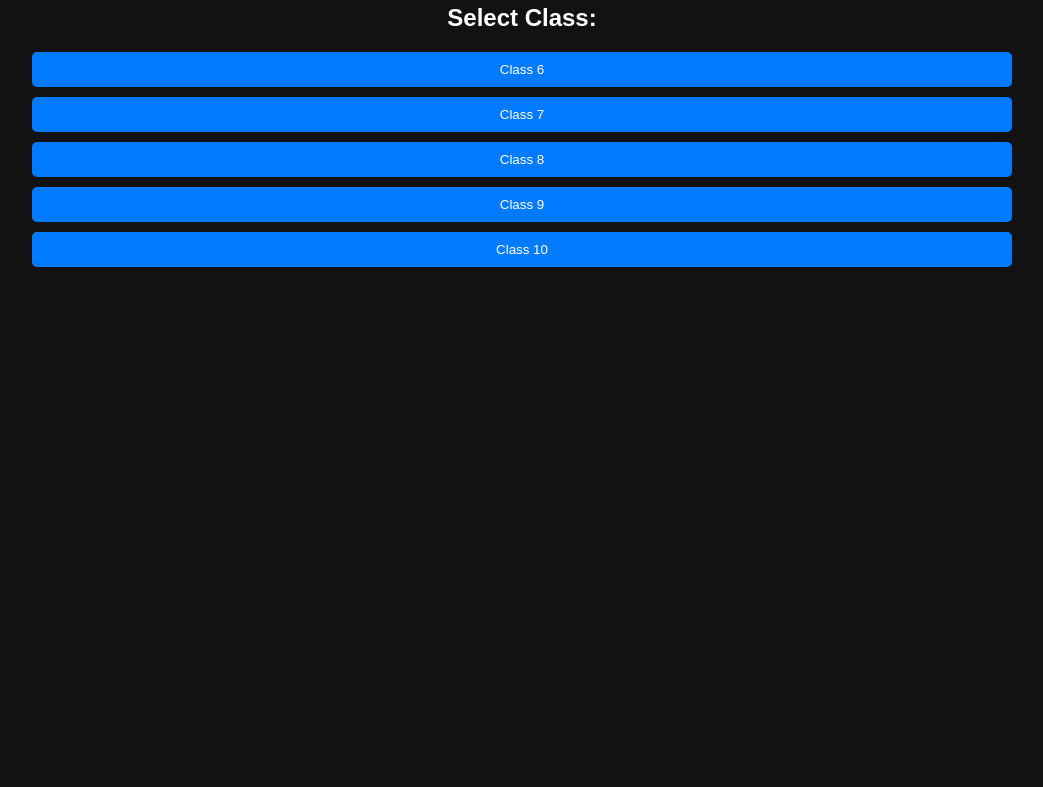
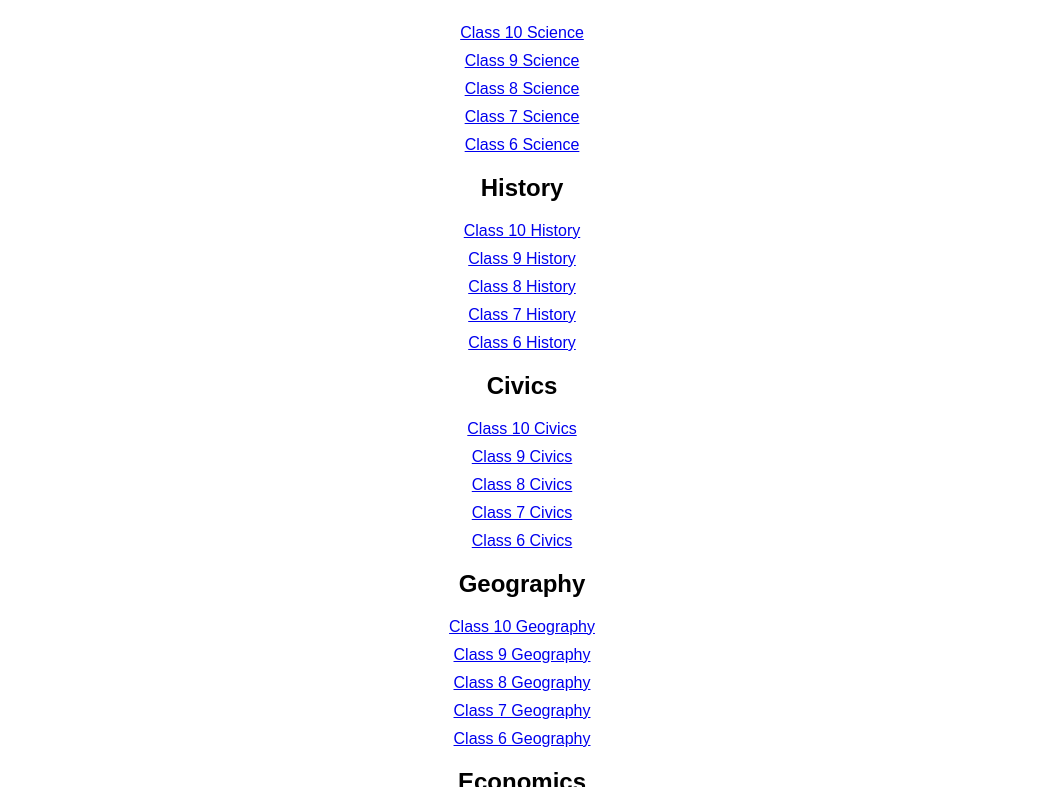
Before and after one commit to yashkaalra/my-new, a plain HTML site: page index.html in a window 1280 px wide. Shown: the part 104-891 px from the top of the page, without its empty margins (118-1161 px from the left). Before the commit the page ends 800 px from the top, so only its background shows below. Drawn offline with Linux system fonts and the light colour scheme.

Commit message:
Update index.html

```diff
--- a/index.html
+++ b/index.html
@@ -1,111 +1,73 @@
-<!DOCTYPE html>
-<html lang="en">
+<!DOCTYPE html><html lang="en">
 <head>
     <meta charset="UTF-8">
     <meta name="viewport" content="width=device-width, initial-scale=1.0">
     <title>NCERT Books</title>
     <style>
-        body {
-            font-family: Arial, sans-serif;
-            text-align: center;
-            background-color: #121212;
-            color: white;
-            padding: 20px;
-        }
-        .button {
-            display: block;
-            width: 80%;
-            margin: 10px auto;
-            padding: 10px;
-            background-color: #007bff;
-            color: white;
-            border: none;
-            border-radius: 5px;
-            cursor: pointer;
-        }
-        .button:hover {
-            background-color: #0056b3;
-        }
-        .hidden {
-            display: none;
-        }
+        body { font-family: Arial, sans-serif; text-align: center; }
+        .container { width: 80%; margin: auto; }
+        .subject { margin: 20px 0; }
+        .chapter-list { list-style-type: none; padding: 0; }
+        .chapter-list li { margin: 10px 0; }
     </style>
 </head>
 <body>
-    <h1>NCERT Books</h1>
-    <div id="classSelection">
-        <h2>Select Class:</h2>
-        <button class="button" onclick="selectClass(6)">Class 6</button>
-        <button class="button" onclick="selectClass(7)">Class 7</button>
-        <button class="button" onclick="selectClass(8)">Class 8</button>
-        <button class="button" onclick="selectClass(9)">Class 9</button>
-        <button class="button" onclick="selectClass(10)">Class 10</button>
+    <div class="container">
+        <h1>NCERT Books (Class 6 to 10)</h1><div class="subject">
+        <h2>Science</h2>
+        <ul class="chapter-list">
+            <li><a href="https://ncert.nic.in/textbook/pdf/fesc101.pdf" target="_blank">Class 10 Science</a></li>
+            <li><a href="https://ncert.nic.in/textbook/pdf/fesc91.pdf" target="_blank">Class 9 Science</a></li>
+            <li><a href="https://ncert.nic.in/textbook/pdf/fesc81.pdf" target="_blank">Class 8 Science</a></li>
+            <li><a href="https://ncert.nic.in/textbook/pdf/fesc71.pdf" target="_blank">Class 7 Science</a></li>
+            <li><a href="https://ncert.nic.in/textbook/pdf/fesc61.pdf" target="_blank">Class 6 Science</a></li>
+        </ul>
     </div>
 
-    <div id="subjectSelection" class="hidden">
-        <h2>Select Subject:</h2>
-        <button class="button" onclick="selectSubject('Science')">Science</button>
-        <button class="button" onclick="selectSubject('Social Studies')">Social Studies</button>
-        <button class="button" onclick="goBack('classSelection')">Back</button>
+    <div class="subject">
+        <h2>History</h2>
+        <ul class="chapter-list">
+            <li><a href="https://ncert.nic.in/textbook/pdf/fhih101.pdf" target="_blank">Class 10 History</a></li>
+            <li><a href="https://ncert.nic.in/textbook/pdf/fhih91.pdf" target="_blank">Class 9 History</a></li>
+            <li><a href="https://ncert.nic.in/textbook/pdf/fhih81.pdf" target="_blank">Class 8 History</a></li>
+            <li><a href="https://ncert.nic.in/textbook/pdf/fhih71.pdf" target="_blank">Class 7 History</a></li>
+            <li><a href="https://ncert.nic.in/textbook/pdf/fhih61.pdf" target="_blank">Class 6 History</a></li>
+        </ul>
     </div>
 
-    <div id="chapterList" class="hidden">
-        <h2>Chapters:</h2>
-        <ul id="chapters"></ul>
-        <button class="button" onclick="goBack('subjectSelection')">Back</button>
+    <div class="subject">
+        <h2>Civics</h2>
+        <ul class="chapter-list">
+            <li><a href="https://ncert.nic.in/textbook/pdf/fpoc101.pdf" target="_blank">Class 10 Civics</a></li>
+            <li><a href="https://ncert.nic.in/textbook/pdf/fpoc91.pdf" target="_blank">Class 9 Civics</a></li>
+            <li><a href="https://ncert.nic.in/textbook/pdf/fpoc81.pdf" target="_blank">Class 8 Civics</a></li>
+            <li><a href="https://ncert.nic.in/textbook/pdf/fpoc71.pdf" target="_blank">Class 7 Civics</a></li>
+            <li><a href="https://ncert.nic.in/textbook/pdf/fpoc61.pdf" target="_blank">Class 6 Civics</a></li>
+        </ul>
     </div>
 
-    <script>
-        const ncertData = {
-            6: {
-                Science: ["Food - Where Does It Come From?", "Components of Food", "Fibre to Fabric", "Sorting Materials into Groups"],
-                "Social Studies": ["The Earth in the Solar System", "Globe - Latitudes and Longitudes", "Motions of the Earth"]
-            },
-            7: {
-                Science: ["Nutrition in Plants", "Nutrition in Animals", "Fibre to Fabric", "Heat"],
-                "Social Studies": ["Environment", "Inside Our Earth", "Our Changing Earth", "Air"]
-            },
-            8: {
-                Science: ["Crop Production and Management", "Microorganisms", "Synthetic Fibres and Plastics"],
-                "Social Studies": ["Resources", "Land, Soil, Water", "Mineral and Power Resources"]
-            },
-            9: {
-                Science: ["Matter in Our Surroundings", "Is Matter Around Us Pure?", "Atoms and Molecules"],
-                "Social Studies": ["India - Size and Location", "Physical Features of India", "Drainage"]
-            },
-            10: {
-                Science: ["Chemical Reactions and Equations", "Acids, Bases and Salts", "Metals and Non-Metals"],
-                "Social Studies": ["Resources and Development", "Forest and Wildlife Resources", "Water Resources"]
-            }
-        };
+    <div class="subject">
+        <h2>Geography</h2>
+        <ul class="chapter-list">
+            <li><a href="https://ncert.nic.in/textbook/pdf/fegg101.pdf" target="_blank">Class 10 Geography</a></li>
+            <li><a href="https://ncert.nic.in/textbook/pdf/fegg91.pdf" target="_blank">Class 9 Geography</a></li>
+            <li><a href="https://ncert.nic.in/textbook/pdf/fegg81.pdf" target="_blank">Class 8 Geography</a></li>
+            <li><a href="https://ncert.nic.in/textbook/pdf/fegg71.pdf" target="_blank">Class 7 Geography</a></li>
+            <li><a href="https://ncert.nic.in/textbook/pdf/fegg61.pdf" target="_blank">Class 6 Geography</a></li>
+        </ul>
+    </div>
 
-        let selectedClass, selectedSubject;
+    <div class="subject">
+        <h2>Economics</h2>
+        <ul class="chapter-list">
+            <li><a href="https://ncert.nic.in/textbook/pdf/feco101.pdf" target="_blank">Class 10 Economics</a></li>
+            <li><a href="https://ncert.nic.in/textbook/pdf/feco91.pdf" target="_blank">Class 9 Economics</a></li>
+            <li><a href="https://ncert.nic.in/textbook/pdf/feco81.pdf" target="_blank">Class 8 Economics</a></li>
+            <li><a href="https://ncert.nic.in/textbook/pdf/feco71.pdf" target="_blank">Class 7 Economics</a></li>
+            <li><a href="https://ncert.nic.in/textbook/pdf/feco61.pdf" target="_blank">Class 6 Economics</a></li>
+        </ul>
+    </div>
+</div>
 
-        function selectClass(cls) {
-            selectedClass = cls;
-            document.getElementById("classSelection").classList.add("hidden");
-            document.getElementById("subjectSelection").classList.remove("hidden");
-        }
-
-        function selectSubject(subject) {
-            selectedSubject = subject;
-            document.getElementById("subjectSelection").classList.add("hidden");
-            document.getElementById("chapterList").classList.remove("hidden");
-            const chapterList = document.getElementById("chapters");
-            chapterList.innerHTML = "";
-            ncertData[selectedClass][selectedSubject].forEach(chapter => {
-                let li = document.createElement("li");
-                li.textContent = chapter;
-                chapterList.appendChild(li);
-            });
-        }
-
-        function goBack(section) {
-            document.getElementById("classSelection").classList.add("hidden");
-            document.getElementById("subjectSelection").classList.add("hidden");
-            document.getElementById("chapterList").classList.add("hidden");
-            document.getElementById(section).classList.remove("hidden");
-        }
-    </script>
 </body>
 </html>
```
